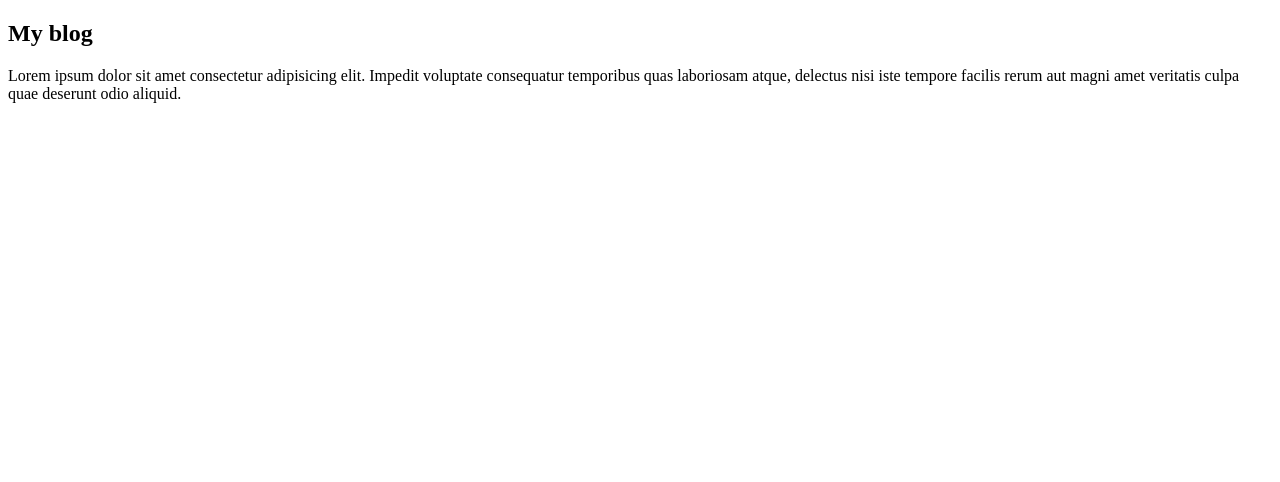
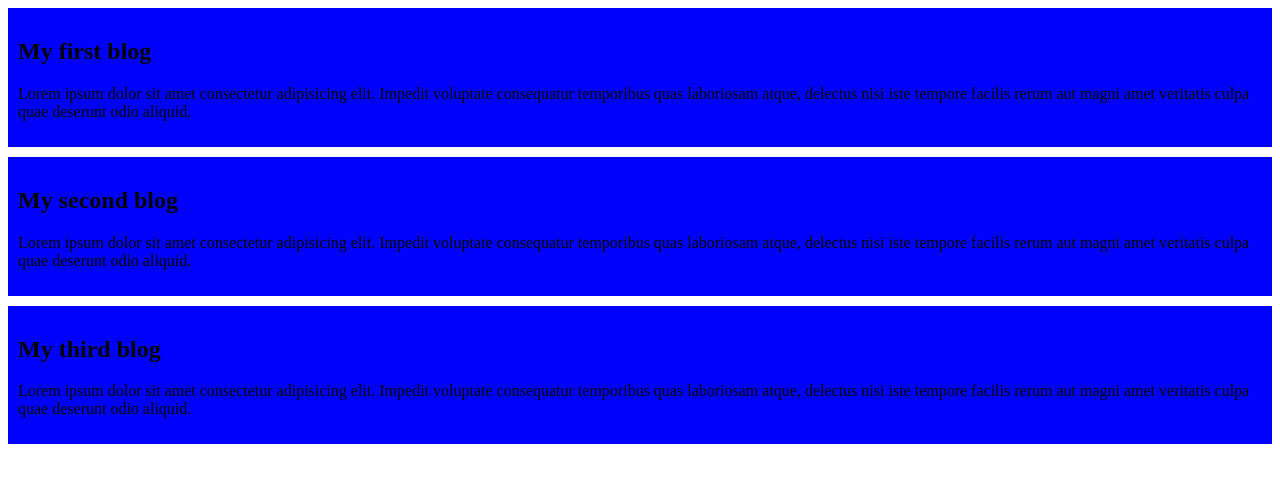
Before and after one commit to Ananyosaha/My-simple-website, a plain HTML site: page index.html in a window 1280 px wide. Drawn offline with Linux system fonts and the light colour scheme.

Commit message:
second&third blog

```diff
--- a/index.html
+++ b/index.html
@@ -4,10 +4,19 @@
     <meta charset="UTF-8">
     <meta name="viewport" content="width=device-width, initial-scale=1.0">
     <title>My simple website</title>
+    <link rel="stylesheet" href="style.css">
 </head>
 <body>
     <div>
-        <h2>My blog</h2>
+        <h2>My first blog</h2>
+        <p>Lorem ipsum dolor sit amet consectetur adipisicing elit. Impedit voluptate consequatur temporibus quas laboriosam atque, delectus nisi iste tempore facilis rerum aut magni amet veritatis culpa quae deserunt odio aliquid.</p>
+    </div>
+    <div>
+        <h2>My second blog</h2>
+        <p>Lorem ipsum dolor sit amet consectetur adipisicing elit. Impedit voluptate consequatur temporibus quas laboriosam atque, delectus nisi iste tempore facilis rerum aut magni amet veritatis culpa quae deserunt odio aliquid.</p>
+    </div>
+    <div>
+        <h2>My third blog</h2>
         <p>Lorem ipsum dolor sit amet consectetur adipisicing elit. Impedit voluptate consequatur temporibus quas laboriosam atque, delectus nisi iste tempore facilis rerum aut magni amet veritatis culpa quae deserunt odio aliquid.</p>
     </div>
 </body>
--- a/style.css
+++ b/style.css
@@ -1,4 +1,5 @@
 div{
     background-color: blue;
     padding: 10px;
+    margin-bottom: 10px;
 }
```
